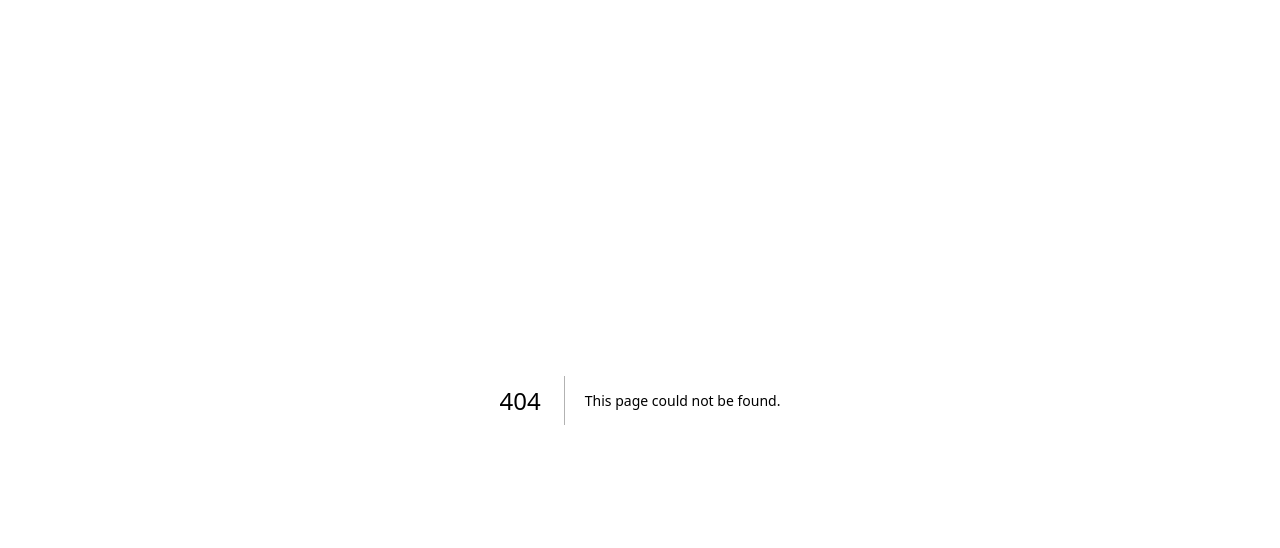
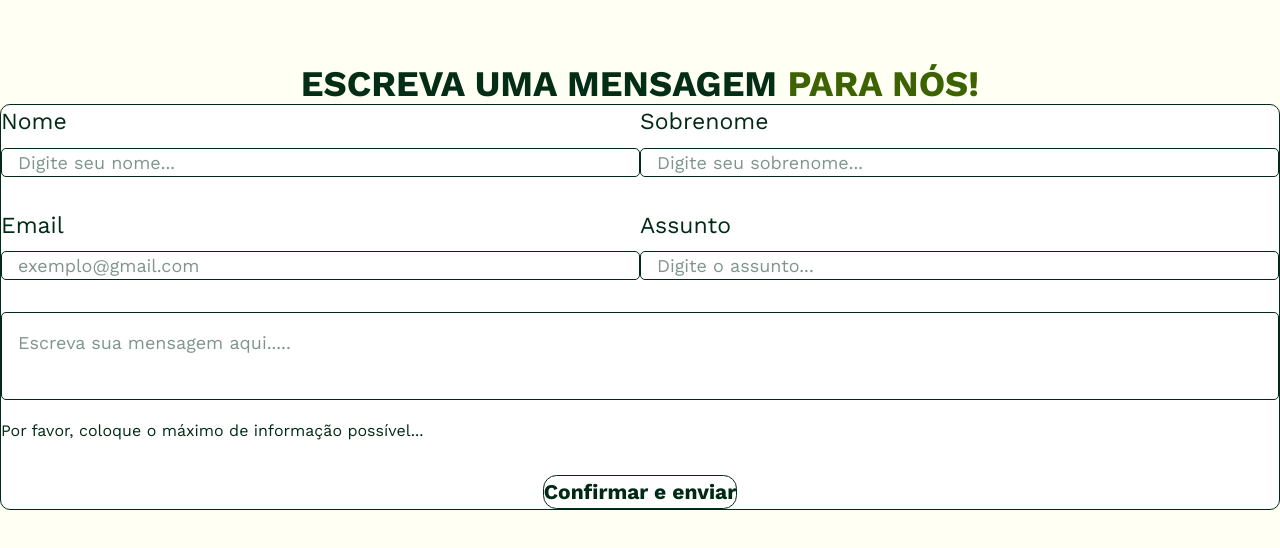
Before and after one commit to robotica-caragua/robotica-frontend, a Next.js app: page /contato in a window 1280 px wide. Before the commit this address had no page. Shown: the top 548 px of the page. Built offline with nearby package versions, Linux system fonts and the light colour scheme.

Commit message:
iniciando formulario contato

```diff
--- /dev/null
+++ b/src/app/contato/page.js
@@ -0,0 +1,157 @@
+export default function Contato() {
+  return (
+<main className="min-h-screen bg-bg-page py-16 font-sans">
+
+  <div class="text-center justify-start"><span class="text-green-950 text-4xl font-bold font-['Work_Sans']">ESCREVA UMA MENSAGEM </span>
+  <span class="text-lime-800 text-4xl font-bold font-['Work_Sans']">PARA NÓS! </span></div>
+
+  {/* FORMULÁRIO */}
+  <section
+    className="
+      w-1236px
+      h-819px
+      mx-auto
+      bg-white
+      rounded-[10px]
+      border
+      border-verde-musgo
+      p-60px
+    "
+  >
+    {/* LINHA 1 */}
+    <div className="grid grid-cols-2 gap-54px mb-8">
+
+      <div>
+        <label className="block text-[23px] text-verde-escuro mb-2">
+          Nome
+        </label>
+
+        <input
+          placeholder="Digite seu nome..."
+          className="
+            w-full
+            h-69px
+            rounded-[5px]
+            border
+            border-verde-musgo
+            bg-verde-pastel
+            px-4
+            text-[18px]
+            outline-none
+          "
+        />
+      </div>
+
+      <div>
+        <label className="block text-[23px] text-verde-escuro mb-2">
+          Sobrenome
+        </label>
+
+        <input
+          placeholder="Digite seu sobrenome..."
+          className="
+            w-full
+            h-69px
+            rounded-[5px]
+            border
+            border-verde-musgo
+            bg-verde-pastel
+            px-4
+            text-[18px]
+            outline-none
+          "
+        />
+      </div>
+    </div>
+
+    {/* LINHA 2 */}
+    <div className="grid grid-cols-2 gap-54px mb-8">
+
+      <div>
+        <label className="block text-[23px] text-verde-escuro mb-2">
+          Email
+        </label>
+
+        <input
+          placeholder="exemplo@gmail.com"
+          className="
+            w-full
+            h-69px
+            rounded-[5px]
+            border
+            border-verde-musgo
+            bg-verde-pastel
+            px-4
+            text-[18px]
+            outline-none
+          "
+        />
+      </div>
+
+      <div>
+        <label className="block text-[23px] text-verde-escuro mb-2">
+          Assunto
+        </label>
+
+        <input
+          placeholder="Digite o assunto..."
+          className="
+            w-full
+            h-69px
+            rounded-[5px]
+            border
+            border-verde-musgo
+            bg-verde-pastel
+            px-4
+            text-[18px]
+            outline-none
+          "
+        />
+      </div>
+    </div>
+
+    {/* TEXTO */}
+    <textarea
+      placeholder="Escreva sua mensagem aqui....."
+      className="
+        w-full
+        h-325px
+        rounded-[5px]
+        border
+        border-verde-musgo
+        bg-verde-pastel
+        p-4
+        text-[18px]
+        resize-none
+        outline-none
+      "
+    />
+
+    <p className="mt-3 text-[16px] text-verde-escuro/70">
+      Por favor, coloque o máximo de informação possível...
+    </p>
+
+    <div className="flex justify-center mt-8">
+      <button
+        className="
+          w-300px
+          h-54px
+          rounded-[13.5px]
+          border
+          border-verde-escuro
+          bg-verde-limao
+          text-[21px]
+          font-bold
+          text-verde-escuro
+          hover:bg-verde-oliva
+          transition
+        "
+      >
+        Confirmar e enviar
+      </button>
+    </div>
+  </section>
+
+</main>
+  )
+}
```
